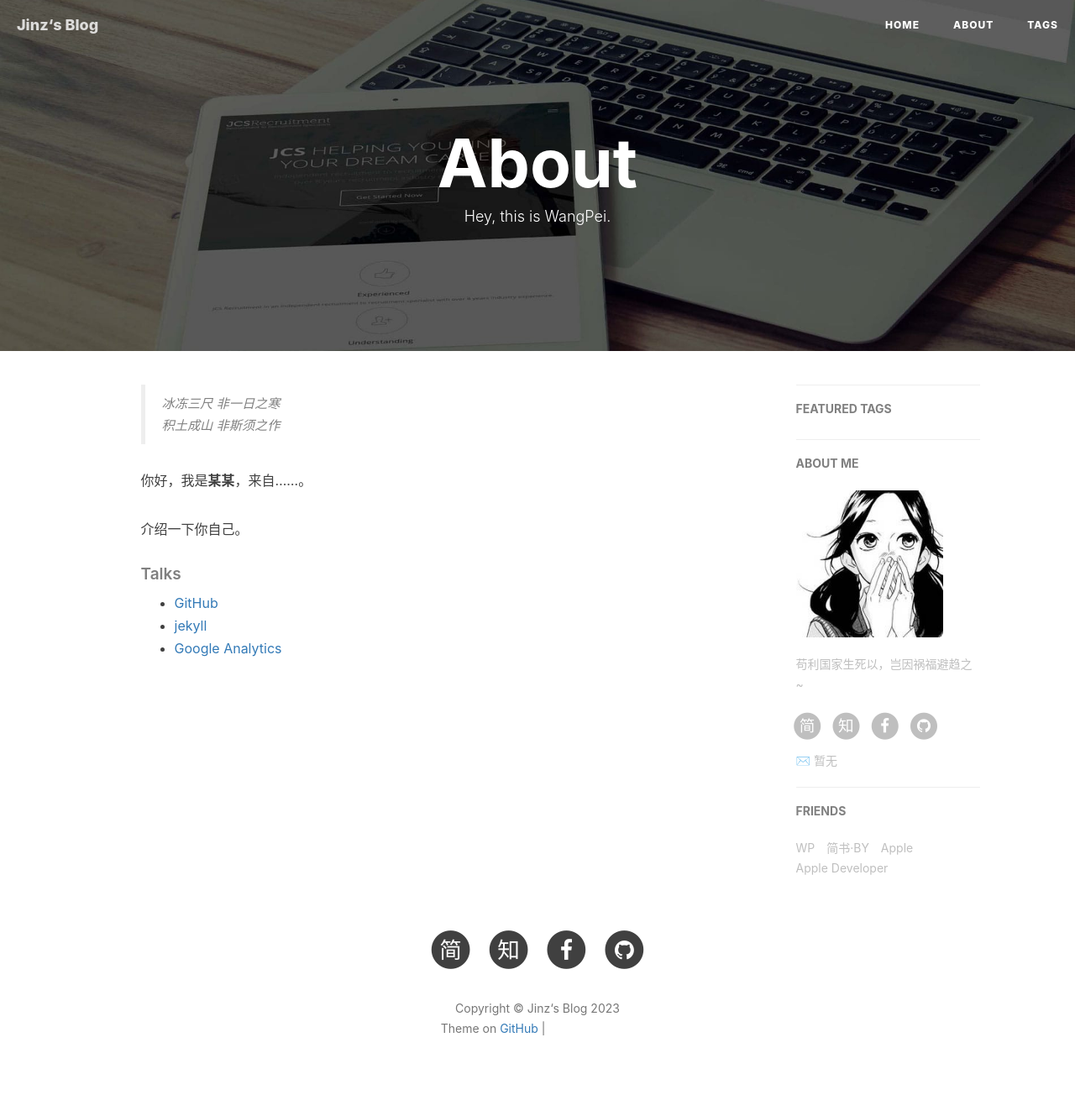
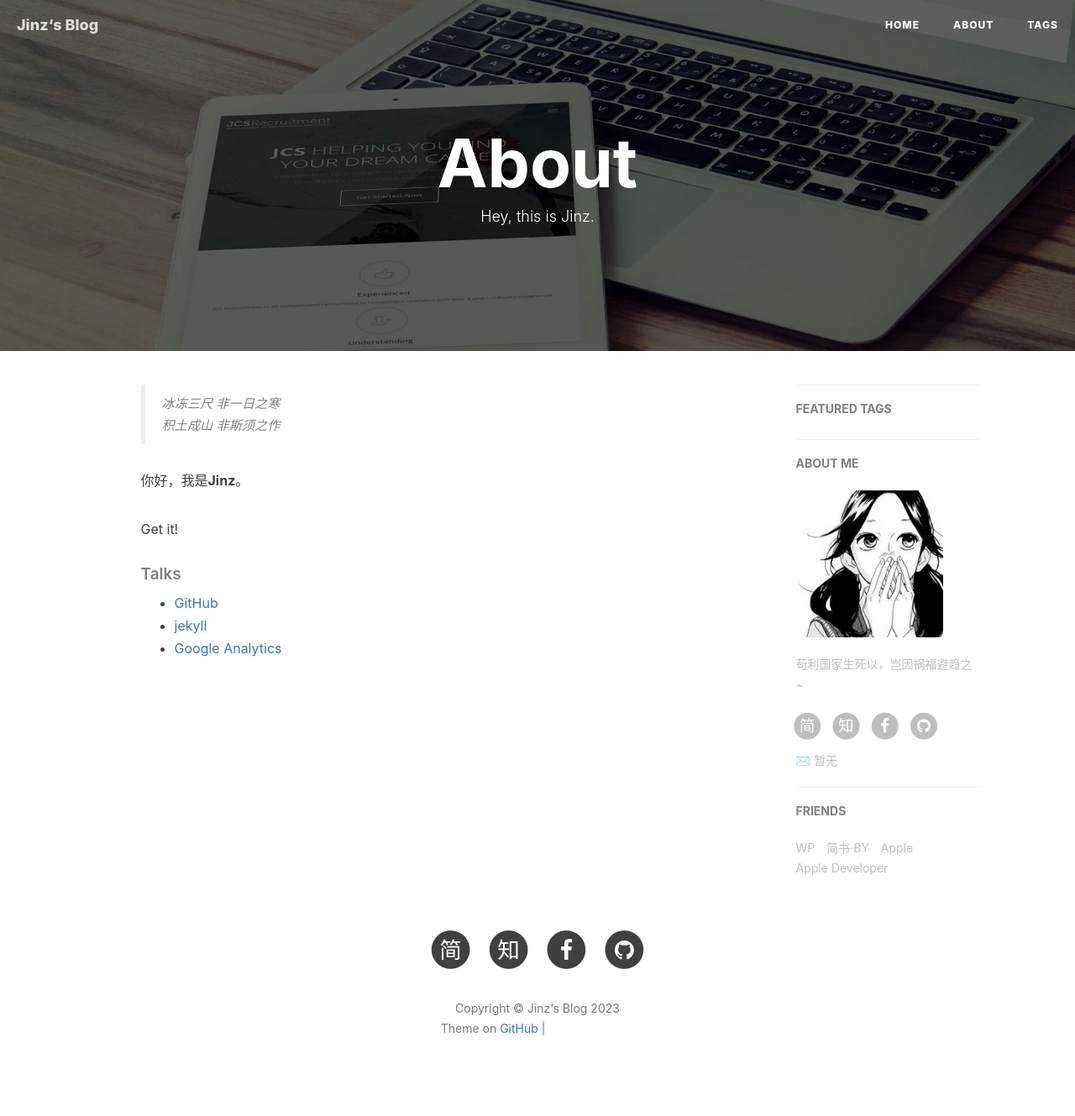
Before and after one commit to Jinz-HU/Jinz-HU.github.io, a Jekyll site: the page built from about.html, in a window 1280 px wide. Shown: the whole page at 84% size. Built offline with Jekyll 4.4.1, drawn with Linux system fonts in a browser that asks for light colours; nearby versions of some CDN libraries; comment, search, counter and statistics services are not loaded; grey boxes are pictures that could not be loaded.

Commit message:
Update about.html

```diff
--- a/about.html
+++ b/about.html
@@ -1,7 +1,7 @@
 ---
 layout: page
 title: "About"
-description: "Hey, this is WangPei."
+description: "Hey, this is Jinz."
 header-img: "img/post-bg-rwd.jpg"
 ---
 
@@ -18,9 +18,9 @@ header-img: "img/post-bg-rwd.jpg"
     <blockquote><p>冰冻三尺 非一日之寒<br>
     积土成山 非斯须之作</p></blockquote>
 
-    <p>你好，我是<strong>某某</strong>，来自……。</p>
+    <p>你好，我是<strong>Jinz</strong>。</p>
 
-    <p>介绍一下你自己。</p>
+    <p>Get it!</p>
 
 
 
```
